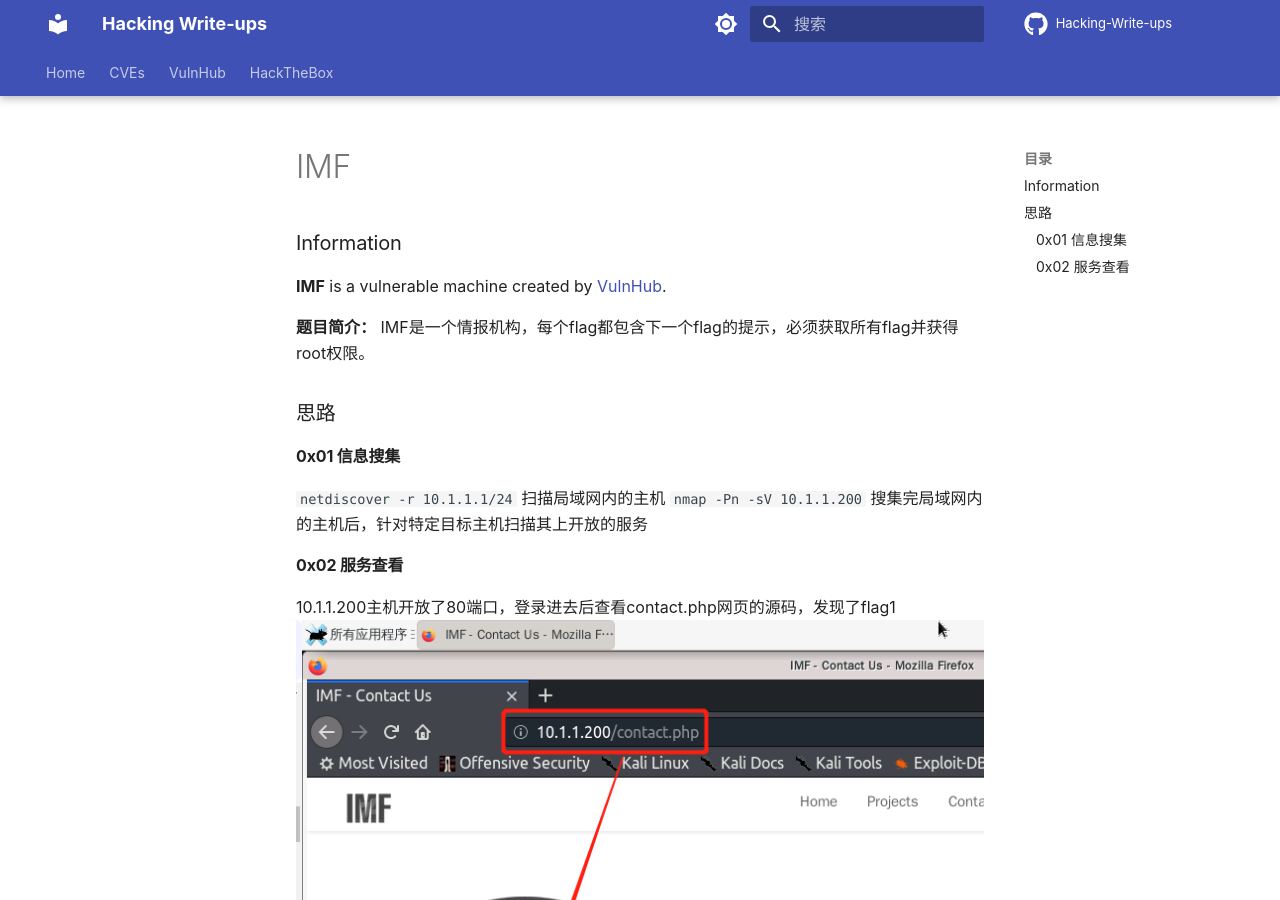
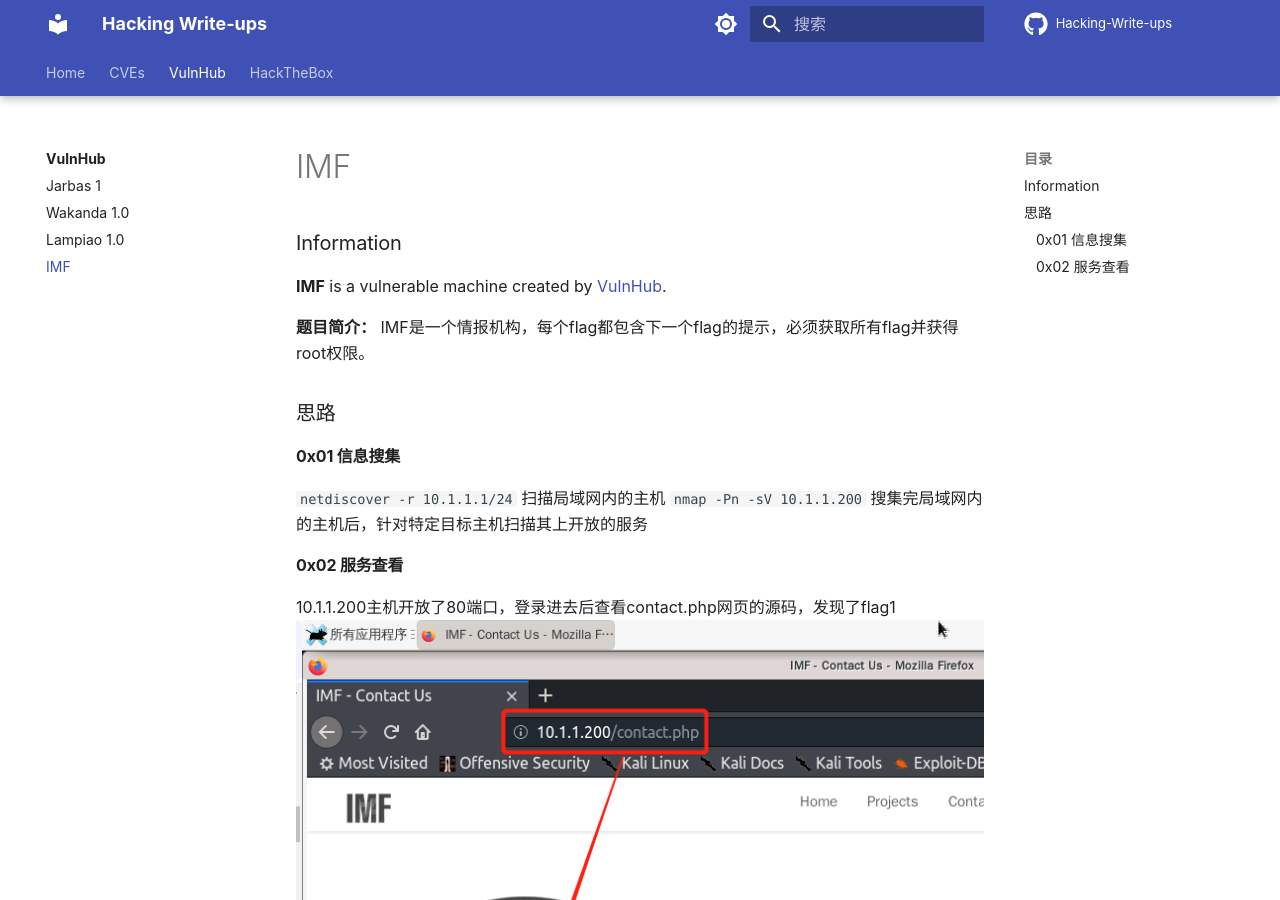
Before and after one commit to kangvcar/Hacking-Write-ups, an MkDocs documentation site: the page built from docs/vulnhub/imf.md, in a window 1280 px wide and 900 px high. Built offline with MkDocs 1.6.1 and Material for MkDocs 9.7.7, drawn with Linux system fonts in a browser that asks for light colours; some web fonts are replaced; comment, search, counter and statistics services are not loaded.

Commit message:
update imf.md V2

```diff
--- a/mkdocs.yml
+++ b/mkdocs.yml
@@ -138,6 +138,6 @@
       - vulnhub/Jarbas-1.md
       - vulnhub/Wakanda-1.0.md
       - vulnhub/Lampiao-1.0.md
-      - vulnhub/IMF.md
+      - vulnhub/imf.md
   - HackTheBox:
       - hackthebox/index.md
```
